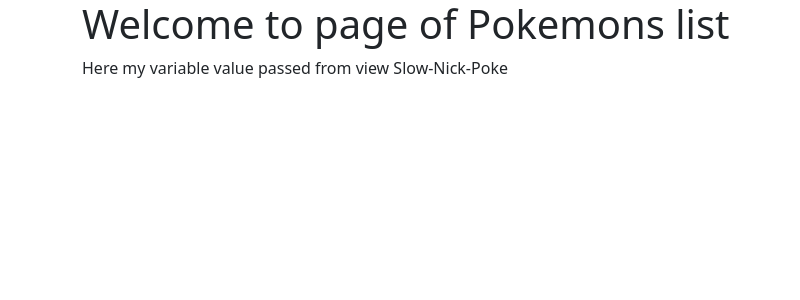
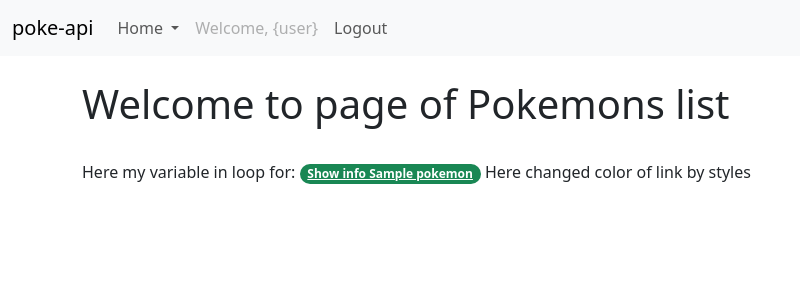
Before and after one commit to n-varvonets/poke-api, a Django app: page /list_pokes/ in a window 1280 px wide. Shown: the top 300 px of the page, without its empty margins (0-800 px from the left). Run offline with Django 4.2, Linux system fonts and the light colour scheme; tables that the repository leaves empty hold one stand-in row (values such as "Sample post").

Commit message:
added bootstrap navbar and create mvc details of poke

```diff
--- a/poke_api/core/templates/base.html
+++ b/poke_api/core/templates/base.html
@@ -6,11 +6,14 @@
     <meta charset="UTF-8">
     <title>{% block title %} Base title {% endblock %}</title>
 {% block style %}
-<link href="https://cdn.jsdelivr.net/npm/bootstrap@5.3.0-alpha1/dist/css/bootstrap.min.css" rel="stylesheet"
+
+
+
+    <link href="https://cdn.jsdelivr.net/npm/bootstrap@5.3.0-alpha1/dist/css/bootstrap.min.css" rel="stylesheet"
       integrity="sha384-GLhlTQ8iRABdZLl6O3oVMWSktQOp6b7In1Zl3/Jr59b6EGGoI1aFkw7cmDA6j6gD" crossorigin="anonymous">
-
 {% endblock %}
 </head>
+{% include 'navbar.html' %}
 <body>
 {% block body %}
 Here my base variable '{{ base_html_variable_for_index }}'
--- a/poke_api/core/templates/list_poks.html
+++ b/poke_api/core/templates/list_poks.html
@@ -2,10 +2,32 @@
 
 {% block title %} List of Pokemons {% endblock %}
 
+{% block style %}
+<link href="https://cdn.jsdelivr.net/npm/bootstrap@5.3.0-alpha1/dist/css/bootstrap.min.css" rel="stylesheet"
+      integrity="sha384-GLhlTQ8iRABdZLl6O3oVMWSktQOp6b7In1Zl3/Jr59b6EGGoI1aFkw7cmDA6j6gD" crossorigin="anonymous">
+<style>
+    .link-style {
+        color:black;
+    }
+    .link-style:hover {
+        color:gray;
+    }
+</style><!--# text-decoration:none;  - erase underlining word in url value-->
+{% endblock %}
+
 
 {% block body %}
-<div class="container"> <!--container is class of bootstrap and if it does work it means what bootstrap is connected ond also worked correctly-->
+<div class="container mt-4"> <!--container is class of bootstrap and if it does work it means what bootstrap is connected ond also worked correctly-->
     <h1>Welcome to page of Pokemons list</h1>
-    <p1>Here my variable value passed from view {{hardcore_list_of_pokes}}</p1>
+    <br>
+    <p1>Here my variable in loop for:</p1>
+        {% for pokemon in list_of_pokes %}
+            <italic><a class="badge rounded-pill bg-success" href="{% url 'pokemon_detail' pokemon.slug %}">Show info {{pokemon.name}}</a>
+        </italic><!--        'pokemon_detail' - дергаем ручке в urls; pokemon.slug и pokemon.name приходит из Вью  -->
+
+    {% endfor %}
+    <p1>Here changed color of link by styles</p1>
+
+
 </div>
 {% endblock %}
--- /dev/null
+++ b/poke_api/core/templates/navbar.html
@@ -0,0 +1,31 @@
+<nav class="navbar navbar-expand-lg navbar-light bg-light">
+  <div class="container-fluid">
+    <a class="navbar-brand" href="#">poke-api</a>
+    <button class="navbar-toggler" type="button" data-bs-toggle="collapse" data-bs-target="#navbarSupportedContent" aria-controls="navbarSupportedContent" aria-expanded="false" aria-label="Toggle navigation">
+      <span class="navbar-toggler-icon"></span>
+    </button>
+    <div class="collapse navbar-collapse" id="navbarSupportedContent">
+      <ul class="navbar-nav me-auto mb-2 mb-lg-0">
+        <li class="nav-item dropdown">
+          <a class="nav-link dropdown-toggle" href="#" id="navbarDropdown" role="button" data-bs-toggle="dropdown" aria-expanded="false">
+            Home
+          </a>
+          <ul class="dropdown-menu" aria-labelledby="navbarDropdown">
+            <li><a class="dropdown-item" href="#">Action</a></li>
+            <li><a class="dropdown-item" href="#">My pokemons</a></li>
+            <li><a class="dropdown-item" href="#">All pokemons</a></li>
+            <li><hr class="dropdown-divider"></li>
+            <li><a class="dropdown-item" href="#">About</a></li>
+          </ul>
+        </li>
+        <li class="nav-item">
+          <a class="nav-link disabled" href="#" tabindex="-1" aria-disabled="true">Welcome, {user}</a>
+        </li>
+        <li class="nav-item">
+          <a class="nav-link" href="#">Logout</a>
+        </li>
+
+      </ul>
+    </div>
+  </div>
+</nav>
--- a/poke_api/core/urls.py
+++ b/poke_api/core/urls.py
@@ -1,8 +1,9 @@
 from django.urls import path
-from .views import index_page, list_pokes_page
+from .views import index_page, list_pokes_page, pokemon_detail
 
 
 urlpatterns = [
     path('', index_page, name="index_page"),
     path('list_pokes/', list_pokes_page, name="list_pokes_page"),
+    path('poke/<slug:slug>/', pokemon_detail, name="pokemon_detail"),
 ]
--- a/poke_api/core/views.py
+++ b/poke_api/core/views.py
@@ -1,13 +1,22 @@
-from django.shortcuts import render, HttpResponse
+from django.shortcuts import render, HttpResponse, get_object_or_404
+from .models import Pokemon
+# Create your views here.
 
-# Create your views here.
 
 def index_page(request):
     # return HttpResponse("Welcome to index page")
     base_html_variable_for_index = "base_html_variable_for_index_from_VIEW"
     return render(request, "base.html", {"base_html_variable_for_index": base_html_variable_for_index})
 
+
 def list_pokes_page(request):
     # return HttpResponse("Welcome to index page")
-    hardcore_list_of_pokes = "Slow-Nick-Poke"
-    return render(request, "list_poks.html", {"hardcore_list_of_pokes": hardcore_list_of_pokes})
+    hardcore_list_of_pokes = "Slow-Nick-Poke-Welcome from google"
+    list_of_pokes = Pokemon.objects.all().order_by("name")
+    # list_of_pokes = get_object_or_404(Pokemon)
+    return render(request, "list_poks.html", {"hardcore_list_of_pokes": hardcore_list_of_pokes, "list_of_pokes": list_of_pokes})
+
+
+def pokemon_detail(request, slug):
+    pokemon = get_object_or_404(Pokemon, slug=slug)
+    return render(request, 'details.html', {"pokemon": pokemon})
```
Also changed, not shown: poke_api/core/templates/details.html (added, +21 -0 lines).
